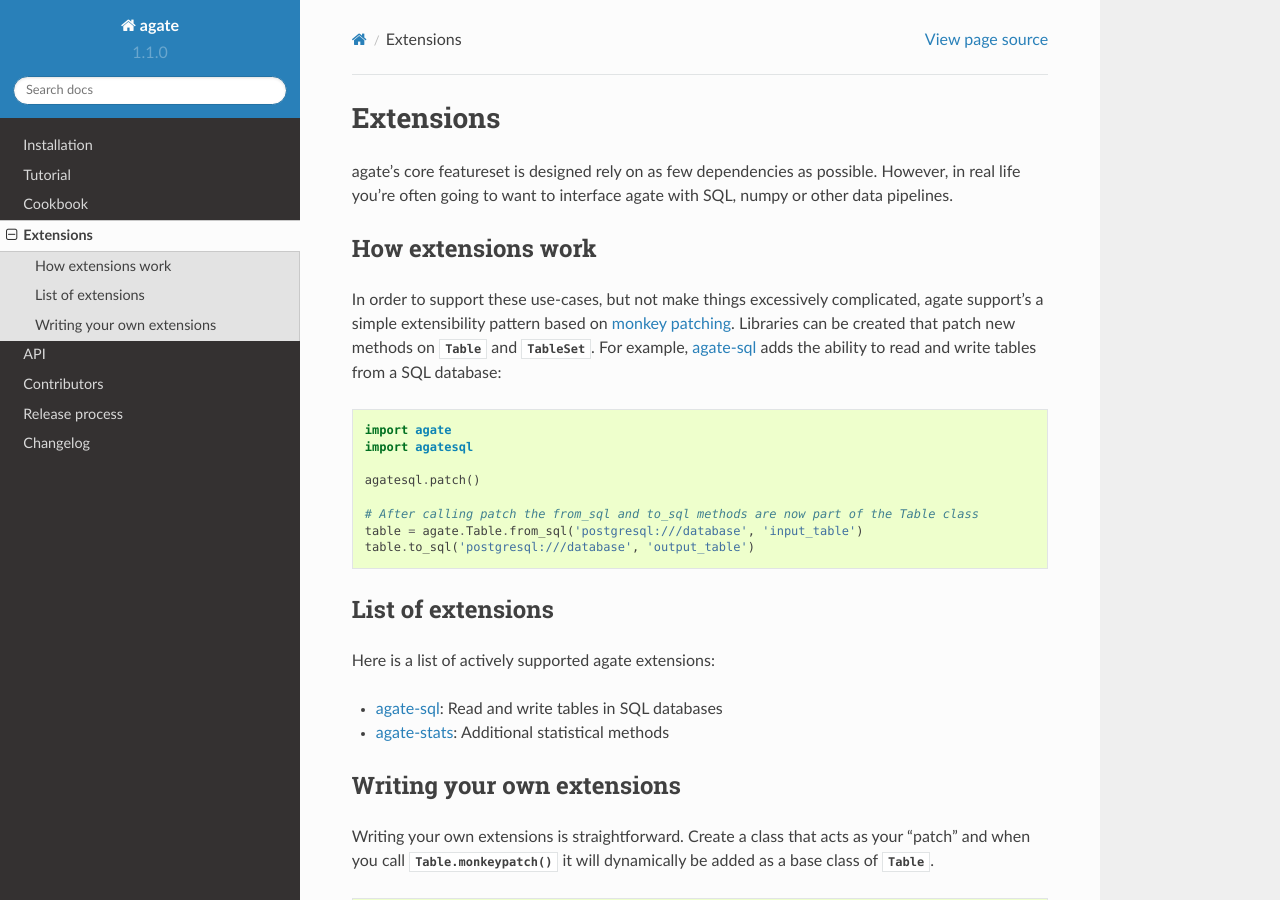
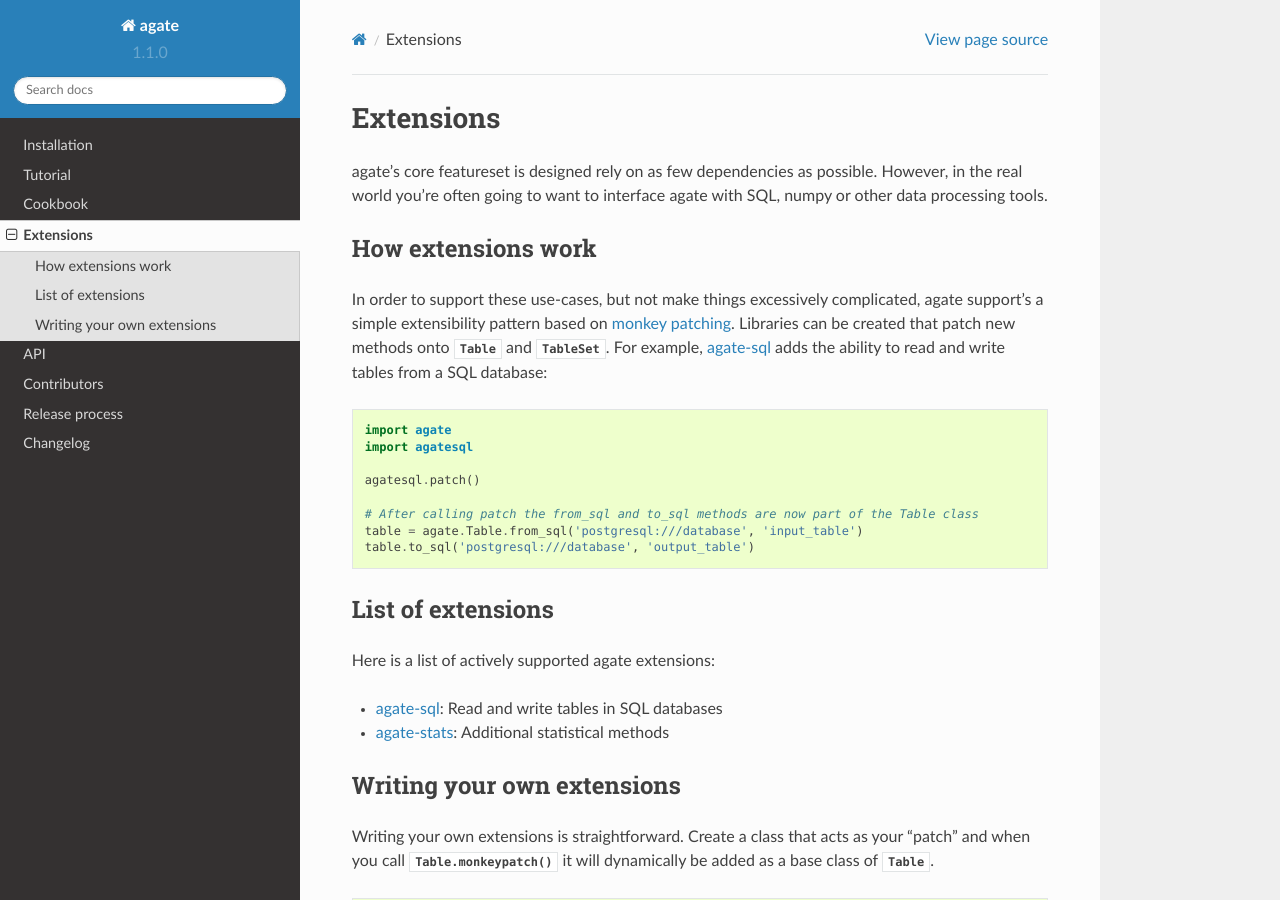
Before and after one commit to wireservice/agate, a Sphinx documentation site: the page built from docs/extensions.rst, in a window 1280 px wide and 900 px high. Built offline with Sphinx 7.4.7 and the Read the Docs theme 2.0.0, drawn with Linux system fonts in a browser that asks for light colours; pages that are not in the unit, such as notebooks, are missing from menus.

Commit message:
More docs tweaks.

```diff
--- a/docs/contributing.rst
+++ b/docs/contributing.rst
@@ -13,7 +13,7 @@
 agate is a intended to fill a very particular programming niche. It should not be allowed to become as complex as `numpy <http://www.numpy.org/>`_ or `pandas <http://pandas.pydata.org/>`_. Please bear in mind the following principles when contemplating an addition:
 
 * Humans have less time than computers. Optimize for humans.
-* Most datasets are small and simple. Don't optimize for "big data".
+* Most datasets are small. Don't optimize for "big data".
 * Text is data. It must always be a first-class citizen.
 * Python gets it right. Make it work like Python does.
 * Humans lives are nasty, brutish and short. Make it easy.
--- a/docs/extensions.rst
+++ b/docs/extensions.rst
@@ -2,12 +2,12 @@
 Extensions
 ==========
 
-agate's core featureset is designed rely on as few dependencies as possible. However, in real life you're often going to want to interface agate with SQL, numpy or other data pipelines.
+agate's core featureset is designed rely on as few dependencies as possible. However, in the real world you're often going to want to interface agate with SQL, numpy or other data processing tools.
 
 How extensions work
 ===================
 
-In order to support these use-cases, but not make things excessively complicated, agate support's a simple extensibility pattern based on `monkey patching <https://en.wikipedia.org/wiki/Monkey_patch>`_. Libraries can be created that patch new methods on :class:`.Table` and :class:`.TableSet`. For example, `agate-sql <http://agate-sql.rtfd.org/>`_ adds the ability to read and write tables from a SQL database:
+In order to support these use-cases, but not make things excessively complicated, agate support's a simple extensibility pattern based on `monkey patching <https://en.wikipedia.org/wiki/Monkey_patch>`_. Libraries can be created that patch new methods onto :class:`.Table` and :class:`.TableSet`. For example, `agate-sql <http://agate-sql.rtfd.org/>`_ adds the ability to read and write tables from a SQL database:
 
 .. code-block:: python
 
```
